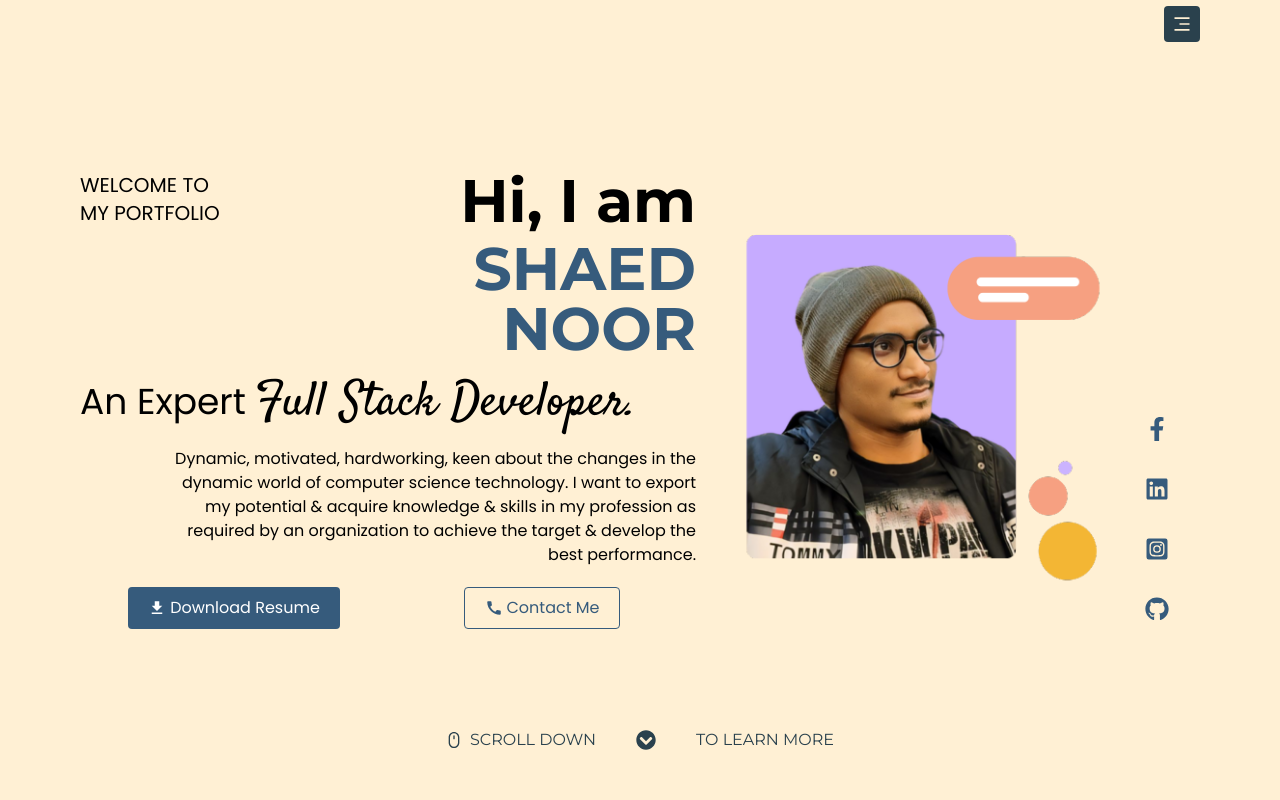
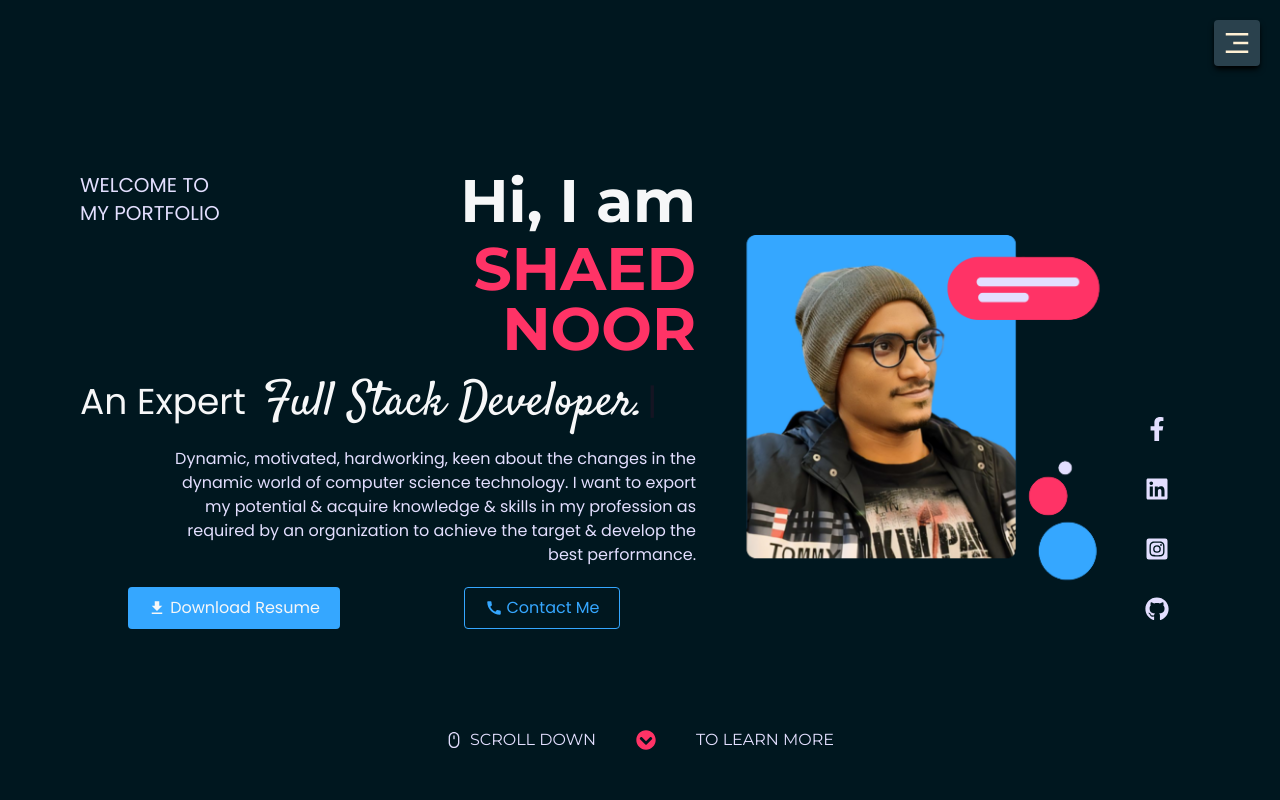
Before and after one commit to syednoor058/Shaed-Noor, a React (Vite) app: page / in a window 1280 px wide. Shown: the top 800 px of the page. Built offline with nearby package versions, Linux system fonts and the light colour scheme.

Commit message:
Hero section color change.

```diff
--- a/package.json
+++ b/package.json
@@ -15,7 +15,8 @@
     "react-dom": "^18.3.1",
     "react-fast-marquee": "^1.6.5",
     "react-icons": "^5.2.1",
-    "react-scroll": "^1.9.0"
+    "react-scroll": "^1.9.0",
+    "react-simple-typewriter": "^5.0.1"
   },
   "devDependencies": {
     "@types/react": "^18.3.3",
--- a/src/components/hero/Hero.jsx
+++ b/src/components/hero/Hero.jsx
@@ -8,6 +8,7 @@ import {
   FaLinkedin,
 } from "react-icons/fa";
 import { MdCall, MdFileDownload } from "react-icons/md";
+import { Cursor, useTypewriter } from "react-simple-typewriter";
 import heroImg from "../../assets/images/hero_image.png";
 
 export default function Hero() {
@@ -40,9 +41,36 @@ export default function Hero() {
     },
   };
 
+  const mouseBlink = {
+    hidden: {
+      opacity: 1,
+    },
+    visible: {
+      opacity: [0, 1, 0.1],
+      transition: {
+        duration: 2,
+        repeat: Infinity,
+      },
+    },
+  };
+
+  const [text] = useTypewriter({
+    words: [
+      "Software Engineer.",
+      "Sqa Engineer.",
+      "Full Stack Developer.",
+      "AI Engineer.",
+      "Seo Specialist.",
+    ],
+    loop: true,
+    typeSpeed: 30,
+    deleteSpeed: 30,
+    delaySpeed: 1500,
+  });
+
   return (
     <div id="home">
-      <div className="w-full min-h-screen xl:h-screen flex bg-lightBG overflow-hidden relative justify-center items-center">
+      <div className="w-full min-h-screen xl:h-screen flex bg-darkBG1 overflow-hidden relative justify-center items-center">
         <div className="px-7 sml:px-9 py-20 md:px-12 lg:px-20 flex flex-col gap-10 xl:gap-0 lg:flex-row z-[3]">
           <motion.div
             variants={textVariants}
@@ -50,7 +78,7 @@ export default function Hero() {
             animate="visible"
             className="w-full lg:w-[60%] xl:w-[55%] flex flex-col gap-5 justify-center items-center"
           >
-            <div className="w-full flex flex-row-reverse lg:flex-row justify-between">
+            <div className="w-full flex flex-row-reverse lg:flex-row justify-between text-textColo1">
               <motion.div
                 variants={textVariants}
                 className=" w-[30%] md:w-[25%] lgl:w-[30%] xl:w-[25%] text-xs sml:text-base md:text-lg lg:text-base xl:text-xl leading-none text-end lg:text-start uppercase"
@@ -60,27 +88,32 @@ export default function Hero() {
               <div className="w-[65%] md:w-[70%] lgl:w-[65%] xl:w-[70%] flex flex-col gap-2">
                 <motion.h1
                   variants={textVariants}
-                  className="font-titleFont font-bold text-2xl sml:text-4xl md:text-5xl mdl:text-6xl lg:text-4xl xl:text-6xl leading-none lg:text-end"
+                  className="font-titleFont font-bold text-2xl sml:text-4xl md:text-5xl mdl:text-6xl lg:text-4xl xl:text-6xl leading-none lg:text-end text-titleColor1"
                 >
                   Hi, I am{" "}
                 </motion.h1>
-                <p className="uppercase text-darkAccent font-titleFont font-bold text-2xl sml:text-4xl md:text-5xl mdl:text-6xl lg:text-4xl xl:text-6xl leading-none lg:text-end">
+                <p className="uppercase text-accentColor1 font-titleFont font-bold text-2xl sml:text-4xl md:text-5xl mdl:text-6xl lg:text-4xl xl:text-6xl leading-none lg:text-end">
                   Shaed Noor
                 </p>
               </div>
             </div>
             <div className="w-full flex">
-              <p className="text-xl sml:text-2xl md:text-4xl lg:text-3xl xl:text-4xl leading-none">
+              <p className="text-xl sml:text-2xl md:text-4xl lg:text-3xl xl:text-4xl leading-none text-titleColor1">
                 An Expert{" "}
-                <span className="font-handFont text-2xl sml:text-3xl md:text-5xl lg:text-4xl xl:text-5xl">
-                  Full Stack Developer.
+                <span className="font-handFont text-2xl ps-2 md:ps-1 mdl:ps-2 sml:text-3xl md:text-5xl lg:text-4xl xl:text-5xl">
+                  {text}
                 </span>
+                <Cursor
+                  cursorBlinking="false"
+                  cursorStyle="|"
+                  cursorColor="#ff014f"
+                />
               </p>
             </div>
             <div className="w-full flex flex-row-reverse">
               <motion.div
                 variants={textVariants}
-                className="w-full xl:w-[85%] text-sm md:text-base text-center md:text-end"
+                className="w-full xl:w-[85%] text-sm md:text-base text-center md:text-end text-textColo1"
               >
                 Dynamic, motivated, hardworking, keen about the changes in the
                 dynamic world of computer science technology. I want to export
@@ -95,7 +128,7 @@ export default function Hero() {
                 variants={textVariants}
                 className="w-[50%] flex justify-center items-center"
               >
-                <a className="flex flex-row gap-1 justify-center items-center px-5 py-[9px] text-white rounded bg-darkAccent hover:scale-[1.1] cursor-pointer duration-[400ms] text-[10px] sml:text-xs md:text-base">
+                <a className="flex flex-row gap-1 justify-center items-center px-5 py-[9px] text-titleColor1 rounded bg-primaryColor1 hover:scale-[1.1] cursor-pointer duration-[400ms] text-[10px] sml:text-xs md:text-base">
                   <span className="text-lg">
                     <MdFileDownload />
                   </span>
@@ -106,7 +139,7 @@ export default function Hero() {
                 variants={textVariants}
                 className="w-[50%] flex justify-center items-center"
               >
-                <a className="flex flex-row gap-1 justify-center items-center px-5 py-2 text-darkAccent rounded border border-darkAccent hover:scale-[1.1] cursor-pointer duration-[400ms] text-[10px] sml:text-xs md:text-base">
+                <a className="flex flex-row gap-1 justify-center items-center px-5 py-2 text-primaryColor1 rounded border border-primaryColor1 hover:scale-[1.1] cursor-pointer duration-[400ms] text-[10px] sml:text-xs md:text-base">
                   <span className="text-lg">
                     <MdCall />
                   </span>
@@ -131,41 +164,32 @@ export default function Hero() {
             >
               <motion.div
                 variants={iconVariants}
-                className="p-2 text-2xl text-darkAccent rounded"
+                className="p-2 text-2xl text-textColo1 rounded hover:text-primaryColor1 cursor-pointer"
               >
                 <FaFacebookF />
               </motion.div>
               <motion.div
                 variants={iconVariants}
-                className="p-2 text-2xl text-darkAccent rounded"
+                className="p-2 text-2xl text-textColo1 rounded hover:text-primaryColor1 cursor-pointer"
               >
                 <FaLinkedin />
               </motion.div>
               <motion.div
                 variants={iconVariants}
-                className="p-2 text-2xl text-darkAccent rounded"
+                className="p-2 text-2xl text-textColo1 rounded hover:text-primaryColor1 cursor-pointer"
               >
                 <FaInstagramSquare />
               </motion.div>
               <motion.div
                 variants={iconVariants}
-                className="p-2 text-2xl text-darkAccent rounded"
+                className="p-2 text-2xl text-textColo1 rounded hover:text-primaryColor1 cursor-pointer"
               >
                 <FaGithub />
               </motion.div>
             </motion.div>
           </div>
         </div>
-        {/* <motion.div
-          variants={iconVariants}
-          initial="hidden"
-          animate="visible"
-          className="w-full flex justify-end lg:justify-start absolute -bottom-4 md:-bottom-6 lg:-bottom-7 lgl:-bottom-10 z-[0]"
-        >
-          <p className="text-[20vh] md:text-[30vh] lg:text-[35vh] xl:text-[40vh] leading-none font-titleFont uppercase font-bold opacity-10 whitespace-nowrap">
-            Syed
-          </p>
-        </motion.div> */}
+
         <motion.div
           variants={iconVariants}
           initial="hidden"
@@ -174,22 +198,27 @@ export default function Hero() {
         >
           <motion.p
             variants={iconVariants}
-            className="uppercase flex justify-center items-center text-darkBG font-titleFont text-xs md:text-base"
+            className="uppercase flex justify-center items-center text-textColo1 font-titleFont text-xs md:text-base"
           >
-            <span className="pe-2">
+            <motion.span
+              variants={mouseBlink}
+              initial="hidden"
+              animate="visible"
+              className="pe-2"
+            >
               <CgMouse />
-            </span>
+            </motion.span>
             Scroll down
           </motion.p>
           <motion.p
             variants={iconVariants}
-            className="text-darkBG font-titleFont font-bold text-base md:text-lg lgl:text-xl"
+            className="text-accentColor1 font-titleFont font-bold text-base md:text-lg lgl:text-xl"
           >
             <FaChevronCircleDown />
           </motion.p>
           <motion.p
             variants={iconVariants}
-            className="uppercase text-darkBG font-titleFont text-xs md:text-base"
+            className="uppercase text-textColo1 font-titleFont text-xs md:text-base"
           >
             To Learn More
           </motion.p>
--- a/src/components/navbar/Navbar.jsx
+++ b/src/components/navbar/Navbar.jsx
@@ -1,11 +1,18 @@
 // eslint-disable-next-line no-unused-vars
-import React from "react";
+import { AnimatePresence, motion } from "framer-motion";
+import React, { useState } from "react";
+import { CgClose } from "react-icons/cg";
 import { RiMenu3Line } from "react-icons/ri";
+import { Link } from "react-scroll";
 // import logo from "../../assets/images/title_logo.png";
-import { AnimatePresence, motion } from "framer-motion";
-import { useState } from "react";
-import { CgClose } from "react-icons/cg";
-import { Link } from "react-scroll";
+import { AiFillProject } from "react-icons/ai";
+import { FaHome } from "react-icons/fa";
+import { IoMdContact } from "react-icons/io";
+import {
+  MdHomeRepairService,
+  MdPermContactCalendar,
+  MdRateReview,
+} from "react-icons/md";
 
 export default function Navbar() {
   const [toggleMenu, setToggleMenu] = useState(false);
@@ -14,12 +21,14 @@ export default function Navbar() {
   };
   return (
     <div className="">
-      <div className="w-full h-12 flex z-[999] px-7 sml:px-9 md:px-12 lg:px-20 justify-end items-center fixed bg-lightBG">
-        <div
-          className="p-2 bg-darkBG text-lightBG rounded text-xl cursor-pointer"
-          onClick={handleToggle}
-        >
-          <RiMenu3Line />
+      <div className="w-full flex z-[999] justify-end items-center fixed">
+        <div className="flex p-3 md:p-5 rounded">
+          <div
+            className="p-2 bg-darkBG text-lightBG rounded text-xl md:text-2xl lg:text-3xl cursor-pointer shadow-black shadow-md"
+            onClick={handleToggle}
+          >
+            <RiMenu3Line />
+          </div>
         </div>
       </div>
       <AnimatePresence>
@@ -28,7 +37,7 @@ export default function Navbar() {
             initial={{ x: "-100%" }}
             animate={{ x: 0, transition: { duration: 0.5 } }}
             exit={{ x: "-100%", transition: { duration: 0.5 } }}
-            className="w-[60%] md:w-[50%] lg:w-[30%] h-screen flex flex-col z-[1000] px-20 py-5 fixed bg-darkBG bg-opacity-[0.95] backdrop-blur-sm text-gray-200"
+            className="w-[60%] md:w-[50%] lg:w-[30%] h-screen flex flex-col z-[1000] px-7 sml:px-9 md:px-12 lg:px-20 py-5 fixed bg-darkBG bg-opacity-[0.95] backdrop-blur-sm text-gray-200"
           >
             <div className="text-2xl cursor-pointer" onClick={handleToggle}>
               <CgClose />
@@ -37,73 +46,91 @@ export default function Navbar() {
               <Link
                 to="home"
                 activeClass="active"
-                className="cursor-pointer"
+                className="cursor-pointer flex flex-row items-center gap-2"
                 spy={true}
                 smooth={true}
-                offset={-30}
+                offset={0}
                 duration={500}
                 onClick={handleToggle}
               >
+                <span className="text-2xl">
+                  <FaHome />
+                </span>
                 Home
               </Link>
               <Link
                 to="about"
                 activeClass="active"
-                className="cursor-pointer"
+                className="cursor-pointer flex flex-row items-center gap-2"
                 spy={true}
                 smooth={true}
-                offset={-30}
+                offset={0}
                 duration={500}
                 onClick={handleToggle}
               >
+                <span className="text-2xl">
+                  <MdPermContactCalendar />
+                </span>
                 About
               </Link>
               <Link
                 to="services"
                 activeClass="active"
-                className="cursor-pointer"
+                className="cursor-pointer flex flex-row gap-2 items-center"
                 spy={true}
                 smooth={true}
-                offset={-30}
+                offset={0}
                 duration={500}
                 onClick={handleToggle}
               >
+                <span className="text-2xl">
+                  <MdHomeRepairService />
+                </span>
                 Expertise
               </Link>
               <Link
                 to="projects"
                 activeClass="active"
-                className="cursor-pointer"
+                className="cursor-pointer flex flex-row items-center gap-2"
                 spy={true}
                 smooth={true}
-                offset={-30}
+                offset={0}
                 duration={500}
                 onClick={handleToggle}
               >
-                Projects
+                <span className="text-2xl">
+                  <AiFillProject />
+                </span>
+                Portfolio
               </Link>
               <Link
                 to="testimonial"
                 activeClass="active"
-                className="cursor-pointer"
+                className="cursor-pointer flex flex-row items-center gap-2"
                 spy={true}
                 smooth={true}
-                offset={-30}
+                offset={0}
                 duration={500}
                 onClick={handleToggle}
               >
+                <span className="text-2xl">
+                  <MdRateReview />
+                </span>
                 Testimonial
               </Link>
               <Link
                 to="contact"
                 activeClass="active"
-                className="cursor-pointer"
+                className="cursor-pointer flex flex-row items-center gap-2"
                 spy={true}
                 smooth={true}
-                offset={-30}
+                offset={0}
                 duration={500}
                 onClick={handleToggle}
               >
+                <span className="text-2xl">
+                  <IoMdContact />
+                </span>
                 Contact
               </Link>
             </div>
--- a/tailwind.config.js
+++ b/tailwind.config.js
@@ -30,6 +30,11 @@ export default {
         lightTitle: "#ffe4ea",
         darkText: "#636e6e",
         lightText: "#f7f6f7",
+        darkBG1: "#00171F",
+        primaryColor1: "#35A7FF",
+        accentColor1: "#FF3366",
+        titleColor1: "#F6F7F8",
+        textColo1: "#E3DFFF",
       },
       boxShadow: {
         shadow1: "0px -12.5px 0 0 rgb(20 22 24)",
```
Also changed, not shown: src/assets/images/hero_image.png, 1 other file (tests, documents, lock files or other folders).
